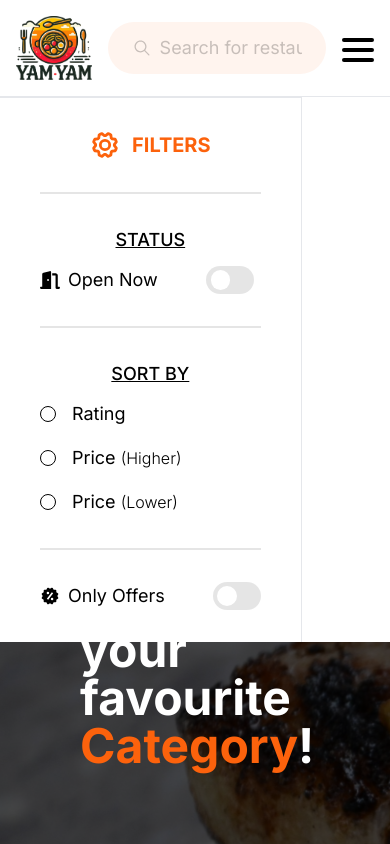
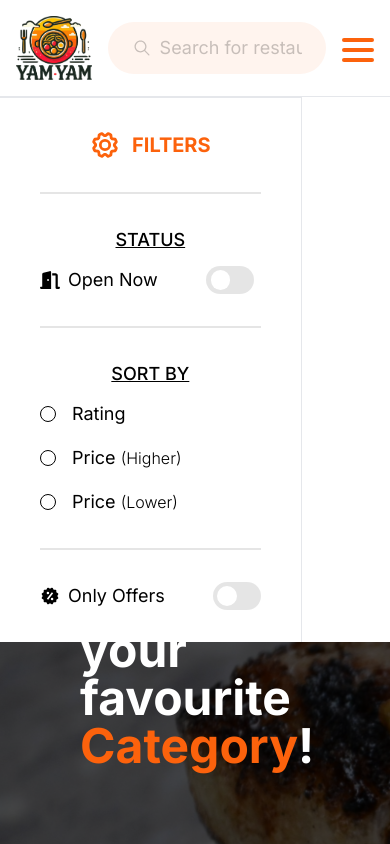
Before and after one commit to elsayedessam003/YumYum, a React (Vite) app in the folder Client/: page /restaurants in a window 390 px wide. Shown: the top 844 px of the page. Built offline with nearby package versions, Linux system fonts and the light colour scheme.

Commit message:
Changed the responsive design of the home page

```diff
--- a/Client/src/components/Button/Button.jsx
+++ b/Client/src/components/Button/Button.jsx
@@ -8,6 +8,8 @@ Button.propTypes = {
   size: PropTypes.oneOf(["small", "medium", "large", "fit"]),
   className: PropTypes.string,
   onClick: PropTypes.func,
+  ref: PropTypes.any,
+  onMouseDown: PropTypes.func,
   children: PropTypes.node.isRequired,
 };
 
@@ -18,12 +20,14 @@ function Button({
   size = "medium",
   className,
   onClick,
+  onMouseDown,
   children,
 }) {
   return (
     <button
       className={`${style.button} h-fit flex justify-center items-center gap-2 ${getBackground(variant)} ${getColor(color)} ${getRounding(rounding)} ${className} ${getSize(size)}`}
       onClick={onClick}
+      onMouseDown={onMouseDown}
     >
       {children}
     </button>
--- a/Client/src/components/HomeNavbar.jsx
+++ b/Client/src/components/HomeNavbar.jsx
@@ -1,5 +1,7 @@
 import PropTypes from "prop-types";
 import { useState } from "react";
+import SideMenu from "./SideMenu/SideMenu.jsx";
+import Button from "./Button/Button.jsx";
 
 HomeNavbar.propTypes = {
   setLogin: PropTypes.func.isRequired,
@@ -7,63 +9,55 @@ HomeNavbar.propTypes = {
 };
 
 function HomeNavbar({ setLogin, setSignUp }) {
-  const [active, setActive] = useState(false);
-
   return (
     <div className="h-[7rem] px-[7%] md:px-[5%] md:h-[8rem] w-screen pt-8 flex items-center justify-between relative">
       <img src="/public/Logo-White.svg" alt="YamYam logo" className="h-full" />
 
-      <div className="hidden md:flex items-center gap-10">
-        <button
-          className="text-white text-2xl hover:text-project-orange transition"
+      <div className="hidden lg:flex items-center gap-8">
+        <Button
+          color={"white"}
+          variant={"text"}
+          size={"large"}
           onClick={() => {
             setLogin(true);
-            setActive(false);
           }}
         >
           Login
-        </button>
-        <button
-          className="text-white text-2xl py-4 px-6 bg-project-orange rounded-full hover:bg-opacity-90 active:bg-opacity-80 transition"
+        </Button>
+        <Button
+          color={"white"}
+          rounding={"full"}
+          size={"large"}
           onClick={() => {
             setSignUp(true);
-            setActive(false);
           }}
         >
           Register
-        </button>
+        </Button>
       </div>
 
-      <button
-        className="md:hidden text-white text-4xl"
-        onClick={() => setActive(!active)}
-      >
-        {active ? "✕" : "☰"}
-      </button>
-
-      <div
-        className={`absolute bg-black bg-opacity-60 backdrop-blur-lg p-8 flex flex-col gap-4 top-full left-full -translate-x-full ml-[-7%] z-10 w-[60%] ${active ? "scale-100" : "scale-0"} transition-all md:hidden`}
-      >
-        <button
-          className="text-white text-2xl hover:text-project-orange transition w-full text-center py-4 bg-gray-800 rounded-md"
+      <SideMenu color={"white"}>
+        <Button
+          color={"white"}
+          variant={"text"}
+          size={"large"}
           onClick={() => {
             setLogin(true);
-            setActive(false);
           }}
         >
           Login
-        </button>
-
-        <button
-          className="text-white text-2xl py-4 px-6 bg-project-orange rounded-md hover:bg-opacity-90 active:bg-opacity-80 transition w-full text-center"
+        </Button>
+        <Button
+          color={"white"}
+          rounding={"full"}
+          size={"large"}
           onClick={() => {
             setSignUp(true);
-            setActive(false);
           }}
         >
           Register
-        </button>
-      </div>
+        </Button>
+      </SideMenu>
     </div>
   );
 }
--- a/Client/src/components/SideMenu/SideMenu.jsx
+++ b/Client/src/components/SideMenu/SideMenu.jsx
@@ -1,17 +1,58 @@
-import React, { useState } from "react";
+import { useEffect, useRef, useState } from "react";
 import PropTypes from "prop-types";
 import SideMenuButton from "./SideMenuButton.jsx";
 
-SideMenu.propTypes = {};
+SideMenu.propTypes = {
+  color: PropTypes.oneOf(["primary", "white", "black"]),
+  className: PropTypes.string,
+  children: PropTypes.node,
+};
 
-function SideMenu(props) {
+function SideMenu({ color = "primary", className, children }) {
   const [isOpened, setIsOpened] = useState(false);
+  const target = useRef(null);
+
+  useEffect(() => {
+    function handleClick(e) {
+      console.log(e.target !== target.current);
+      e.target !== target.current && isOpened ? setIsOpened(false) : null;
+    }
+
+    window.addEventListener("mousedown", handleClick);
+
+    return () => {
+      window.removeEventListener("mousedown", handleClick);
+    };
+  }, [isOpened, target]);
 
   return (
-    <div>
-      <SideMenuButton isOpened={isOpened} setIsOpened={setIsOpened} />
+    <div className={`block lg:hidden ${className} relative`}>
+      <SideMenuButton
+        isOpened={isOpened}
+        setIsOpened={setIsOpened}
+        color={getColor(color)}
+        className={"z-10 relative"}
+        onMouseDown={(e) => e.stopPropagation()}
+      />
+      <div
+        className={`absolute bg-black flex flex-col gap-4 p-12 rounded top-0 right-0 translate-x-4 -translate-y-4 transition-all ease-linear bg-opacity-50 backdrop-blur-lg ${isOpened ? "" : "invisible opacity-0 h-0"}`}
+        ref={target}
+      >
+        {children}
+      </div>
     </div>
   );
 }
 
+function getColor(color) {
+  switch (color) {
+    case "white":
+      return "bg-white";
+    case "black":
+      return "bg-black";
+    case "primary":
+      return "bg-project-orange";
+  }
+}
+
 export default SideMenu;
--- a/Client/src/components/SideMenu/SideMenuButton.jsx
+++ b/Client/src/components/SideMenu/SideMenuButton.jsx
@@ -4,9 +4,18 @@ import Button from "../Button/Button.jsx";
 SideMenuButton.propTypes = {
   isOpened: PropTypes.bool.isRequired,
   setIsOpened: PropTypes.func.isRequired,
+  color: PropTypes.oneOf(["primary", "white", "black"]),
+  className: PropTypes.node,
+  onMouseDown: PropTypes.func,
 };
 
-function SideMenuButton({ isOpened, setIsOpened }) {
+function SideMenuButton({
+  isOpened,
+  setIsOpened,
+  color,
+  className,
+  onMouseDown,
+}) {
   const duration = "100";
 
   function handleClick() {
@@ -16,20 +25,22 @@ function SideMenuButton({ isOpened, setIsOpened }) {
   return (
     <Button
       variant={"text"}
-      color={"black"}
+      color={"white"}
       rounding={"full"}
       size={"fit"}
       onClick={handleClick}
+      className={className}
+      onMouseDown={onMouseDown}
     >
       <div className={"flex flex-col shrink-0 gap-2 w-8 relative h-5"}>
         <div
-          className={`w-full bg-black h-1 rounded-full absolute transition-all ease-linear duration-[${duration}ms] ${isOpened ? "top-1/2 rotate-[45deg]" : "top-0"}`}
+          className={`w-full ${color} h-1 rounded-full absolute transition-all ease-linear duration-[${duration}ms] ${isOpened ? "top-1/2 rotate-[45deg]" : "top-0"}`}
         ></div>
         <div
-          className={` bg-black h-1 rounded-full transition-all ease-linear absolute top-1/2 duration-[${duration}ms] ${isOpened ? "w-0" : "w-full"}`}
+          className={` ${color} h-1 rounded-full transition-all ease-linear absolute top-1/2 duration-[${duration}ms] ${isOpened ? "w-0" : "w-full"}`}
         ></div>
         <div
-          className={`w-full bg-black h-1 rounded-full absolute transition-all ease-linear duration-[${duration}ms] ${isOpened ? "top-1/2 -rotate-[45deg]" : "top-full"}`}
+          className={`w-full ${color} h-1 rounded-full absolute transition-all ease-linear duration-[${duration}ms] ${isOpened ? "top-1/2 -rotate-[45deg]" : "top-full"}`}
         ></div>
       </div>
     </Button>
```
